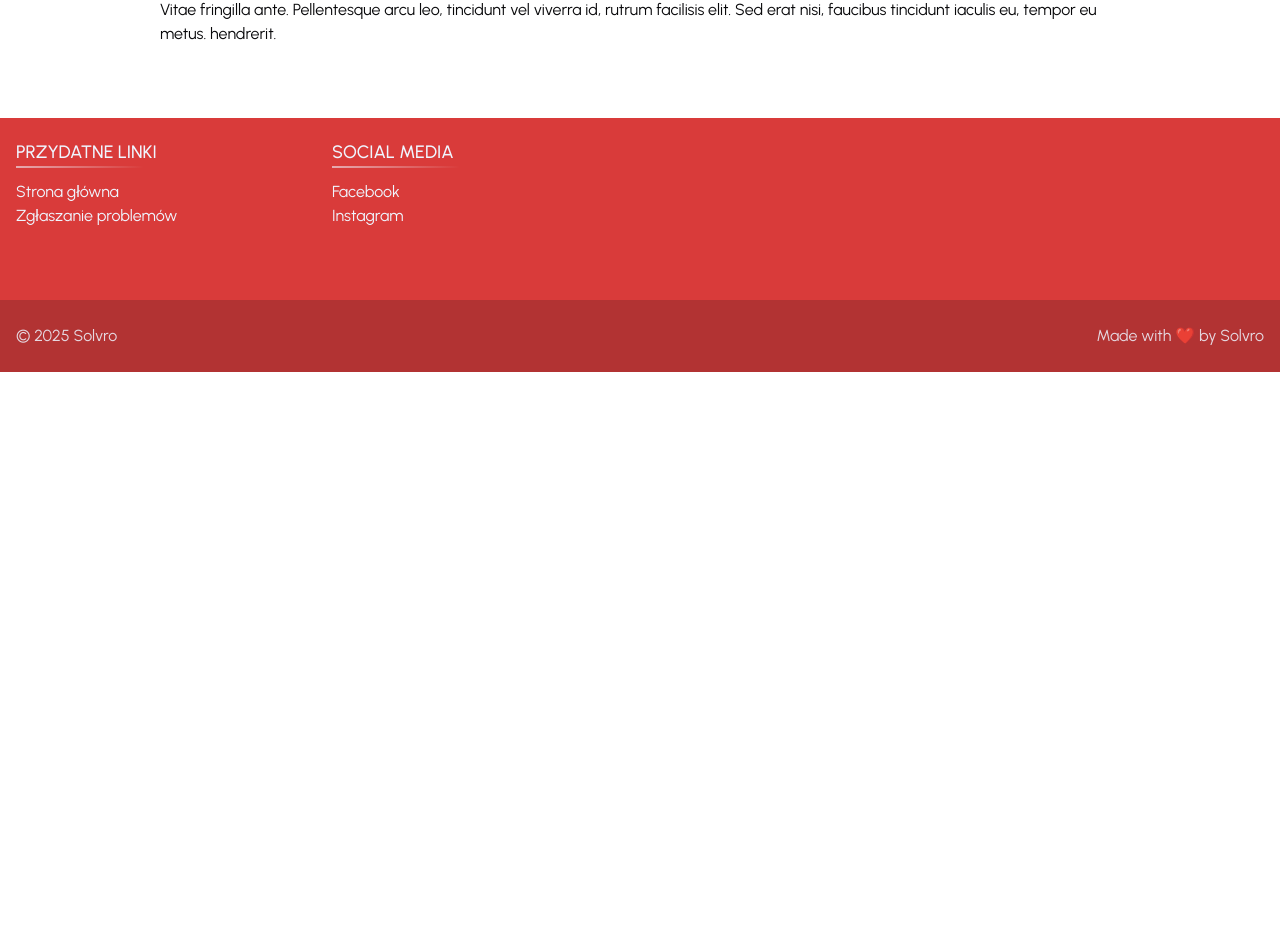
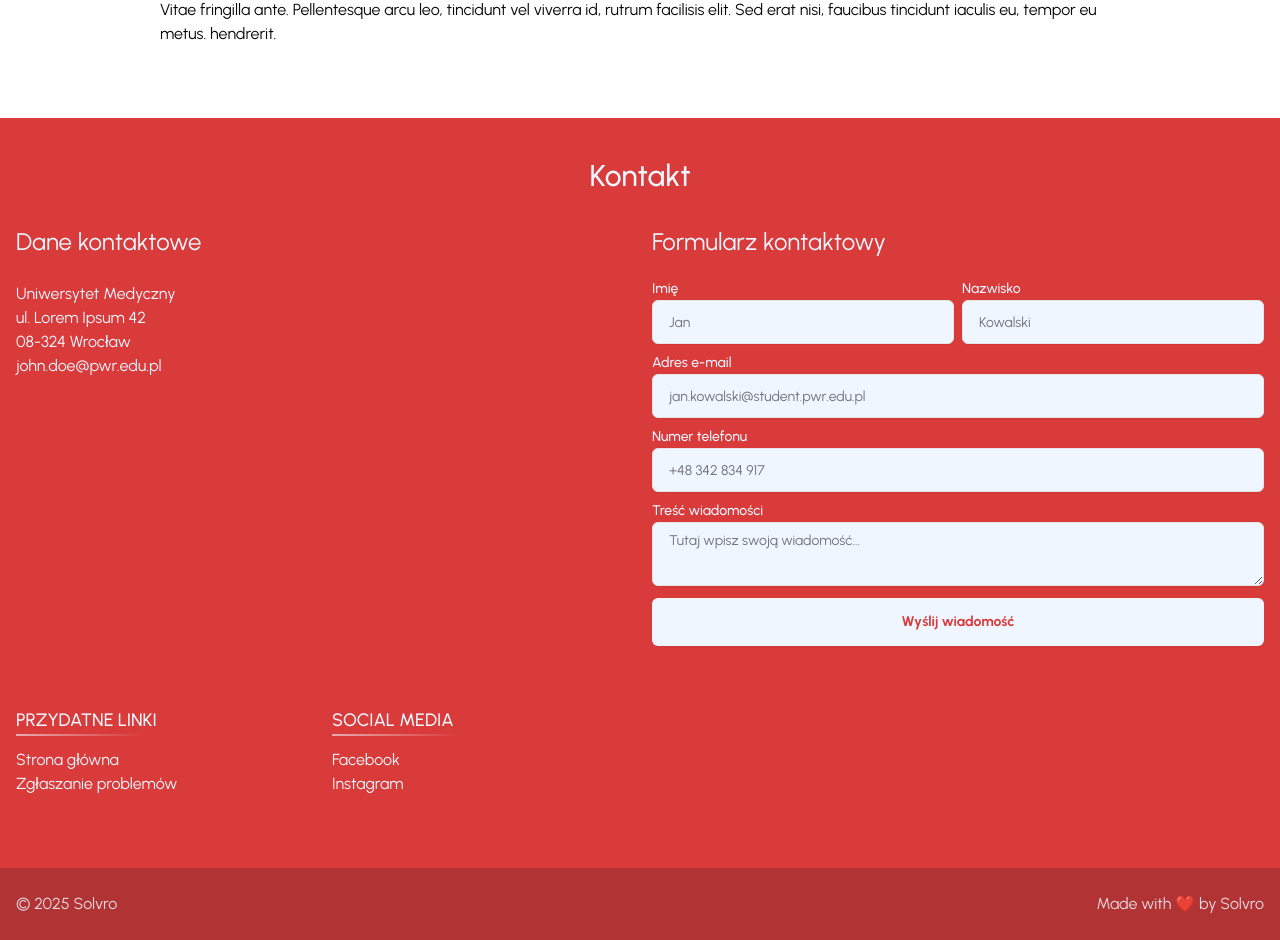
Before and after one commit to Solvro/web-umed, a Next.js app: page / in a window 1280 px wide. Shown: the part 1812-2752 px from the top of the page. Before the commit the page ends 2184 px from the top, so only its background shows below. Built offline with nearby package versions, Linux system fonts and the light colour scheme; no server answers.

Commit message:
fix: component structure

```diff
--- a/src/components/contact/index.tsx
+++ b/src/components/contact/index.tsx
@@ -6,7 +6,7 @@ import { ContactForm } from "./form";
 
 export function Contact() {
   return (
-    <section className="bg-primary text-primary-foreground">
+    <section>
       <div className="mx-auto max-w-screen-xl px-4 py-10">
         <h2 className="mb-8 text-center text-3xl font-medium">Kontakt</h2>
         <div className="grid gap-x-6 gap-y-12 lg:grid-cols-2">
--- a/src/components/footer.tsx
+++ b/src/components/footer.tsx
@@ -2,6 +2,8 @@ import Link from "next/link";
 import type { ReactNode } from "react";
 
 import { FOOTER_LINKS } from "@/config/constants";
+
+import { Contact } from "./contact";
 
 function FooterSection({
   title,
@@ -46,14 +48,9 @@ function FooterLink({
 
 export function Footer() {
   return (
-    <footer className="text-primary-foreground bg-primary w-full pt-5">
-      <div className="mx-auto mb-14 grid w-full max-w-screen-xl grid-cols-1 gap-4 px-4 sm:grid-cols-2 lg:grid-cols-4">
-        {/* <FooterSection title="Kontakt">
-          <FooterLink href={`mailto:${FOOTER_LINKS.contactMail}`}>
-            {FOOTER_LINKS.contactMail}
-          </FooterLink>
-        </FooterSection> */}
-
+    <footer className="text-primary-foreground bg-primary w-full">
+      <Contact />
+      <div className="mx-auto mb-14 grid w-full max-w-screen-xl grid-cols-1 gap-4 px-4 pt-5 sm:grid-cols-2 lg:grid-cols-4">
         <FooterSection title="Przydatne linki">
           <FooterLink href="/">Strona główna</FooterLink>
           <FooterLink href="/#">Zgłaszanie problemów</FooterLink>
```
